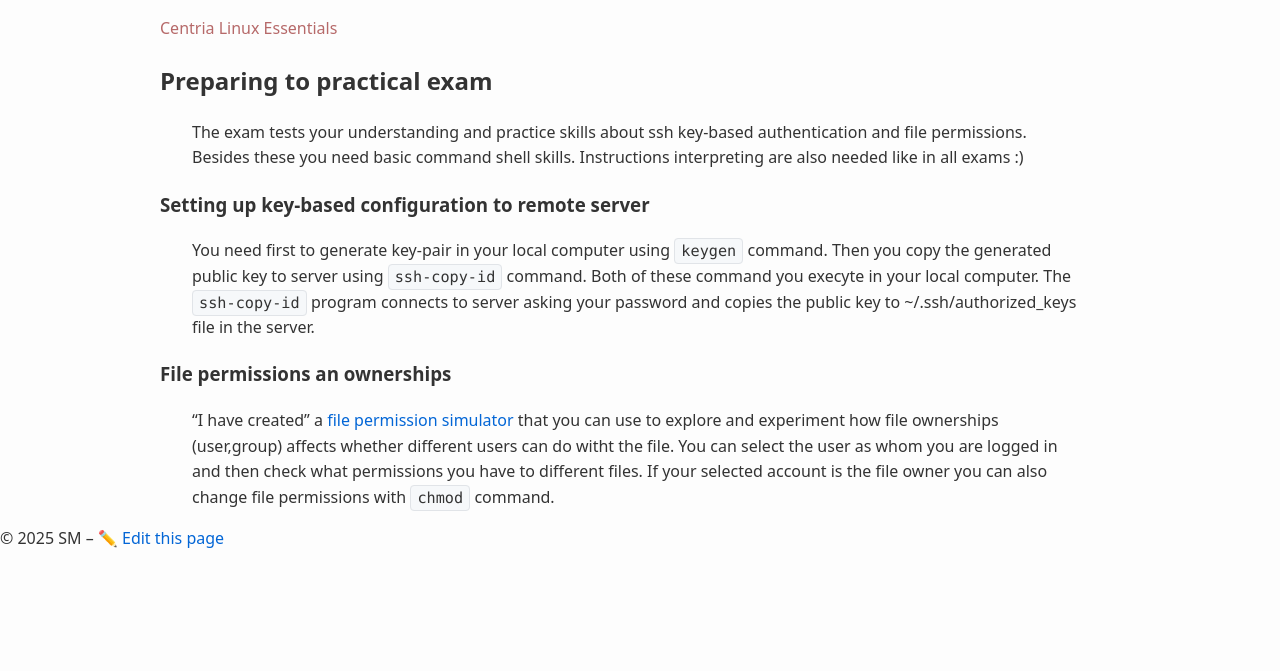
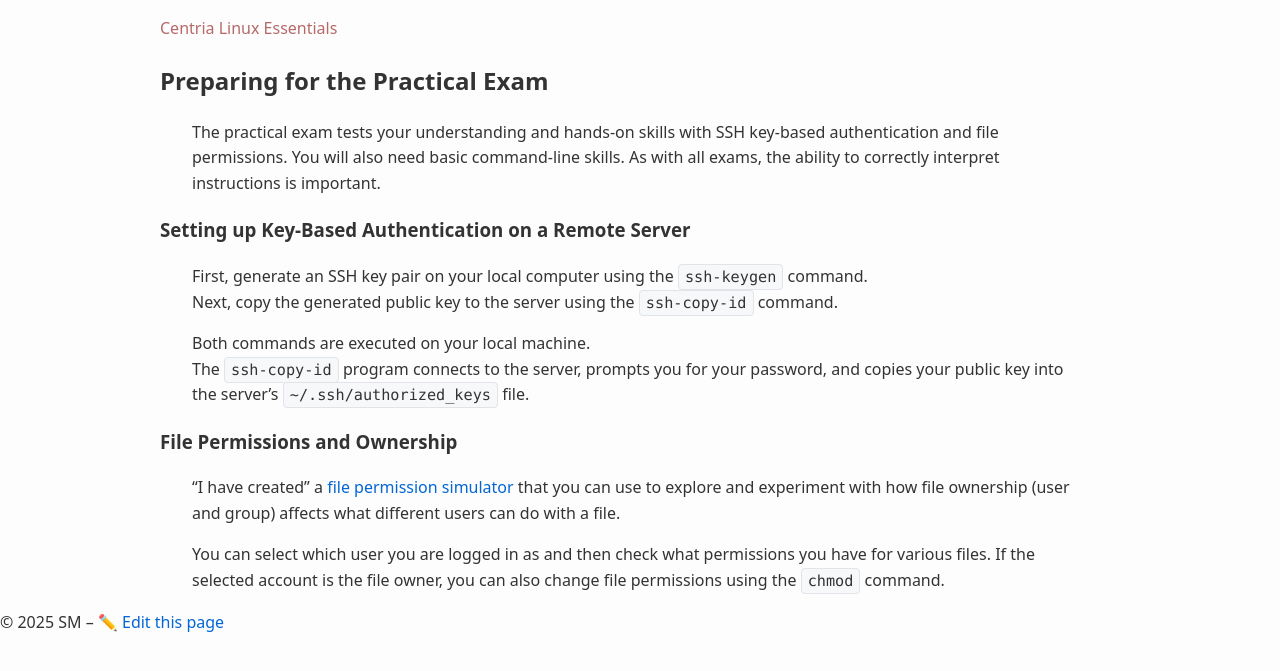
Before and after one commit to averkoc/lxprivate, a Jekyll site: the page built from docs/prepare.md, in a window 1280 px wide. Shown: the top 671 px of the page. Built offline with Jekyll 4.4.1, drawn with Linux system fonts in a browser that asks for light colours; our own code applies the rules of GitHub Pages for plain Markdown files.

Commit message:
Update prepare.md

```diff
--- a/docs/prepare.md
+++ b/docs/prepare.md
@@ -1,12 +1,16 @@
 
-## Preparing to practical exam
+## Preparing for the Practical Exam
 
-The exam tests your understanding and practice skills about ssh key-based authentication and file permissions. Besides these you need basic command shell skills.
-Instructions interpreting are also needed like in all exams :)
+The practical exam tests your understanding and hands-on skills with SSH key-based authentication and file permissions. You will also need basic command-line skills. As with all exams, the ability to correctly interpret instructions is important.
 
-### Setting up key-based configuration to remote server
-You need first to generate key-pair in your local computer using `keygen` command. Then you copy the generated public key to server using `ssh-copy-id` command.
-Both of these command you execyte in your local computer. The `ssh-copy-id` program connects to server asking your password and copies the public key to ~/.ssh/authorized_keys file in the server.
+### Setting up Key-Based Authentication on a Remote Server
+First, generate an SSH key pair on your local computer using the `ssh-keygen` command.
+Next, copy the generated public key to the server using the `ssh-copy-id` command.
 
-### File permissions an ownerships
-"I have created" a [file permission simulator](perms.html) that you can use to explore and experiment how file ownerships (user,group) affects whether different users can do witht the file. You can select the user as whom you are logged in and then check what permissions you have to different files. If your selected account is the file owner you can also change file permissions with `chmod` command.
+Both commands are executed on your local machine.
+The `ssh-copy-id` program connects to the server, prompts you for your password, and copies your public key into the server’s `~/.ssh/authorized_keys` file.
+
+### File Permissions and Ownership
+"I have created" a [file permission simulator](perms.html) that you can use to explore and experiment with how file ownership (user and group) affects what different users can do with a file.
+
+You can select which user you are logged in as and then check what permissions you have for various files. If the selected account is the file owner, you can also change file permissions using the `chmod` command.
```
